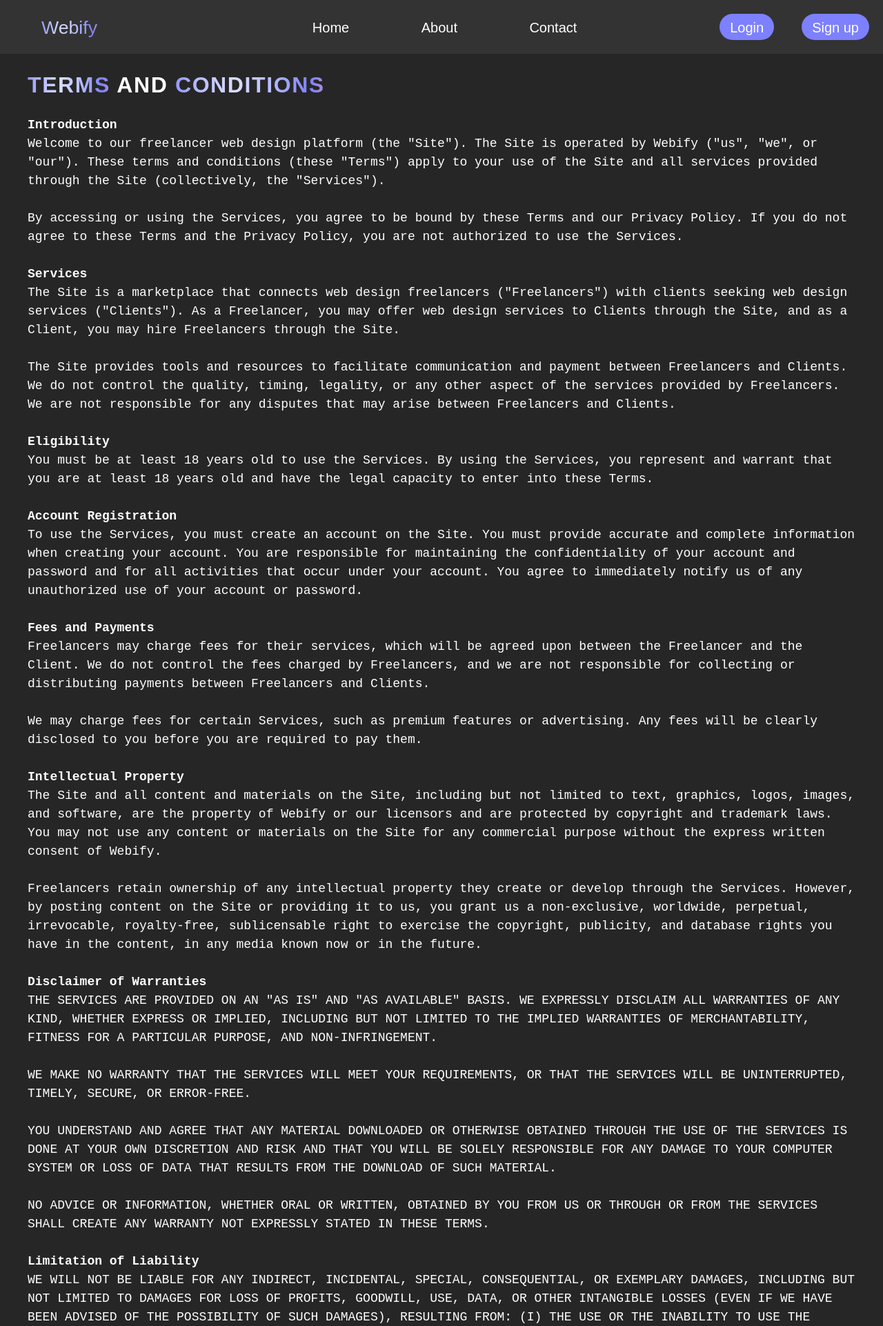
After one commit to lisa1ynn/webify, a PHP site: page /public/terms-and-conditions.php in a window 1280 px wide. The commit adds this page. Shown: the top 1922 px of the page at 69% size. Run offline with PHP 8.4, Linux system fonts and the light colour scheme.

Commit message:
freelancer onboarding finished; contact page and te rms and conditions done

```diff
--- a/public/components/Footer.php
+++ b/public/components/Footer.php
@@ -1,12 +1,11 @@
 <!DOCtype html>
 <html lang="en">
+
 <head>
   <meta charset="UTF-8">
   <title>Responsive Animated Website Footer</title>
   <style>
-
-footer
-{
+  footer {
     position: relative;
     width: 93%;
     background: #333;
@@ -16,13 +15,13 @@ footer
     justify-content: center;
     align-items: center;
     flex-direction: column;
-    margin-top:200px;
-    margin-left:3px;
+    margin-top: 200px;
+    margin-left: 3px;
     z-index: 0;
   }
-footer  .social_icon,
-footer .menu
-{
+
+  footer .social_icon,
+  footer .menu {
     position: relative;
     display: flex;
     justify-content: center;
@@ -30,25 +29,25 @@ footer .menu
     margin: 10px 0;
     flex-wrap: wrap;
   }
+
   footer .social_icon li,
-footer .menu li
-{
+  footer .menu li {
     list-style: none;
   }
-footer .social_icon li a
-{
+
+  footer .social_icon li a {
     font-size: 2em;
     color: #fff;
     margin: 0 10px;
     display: inline-block;
-    transition: 0,5s;
+    transition: 0, 5s;
   }
-footer  .social_icon li a:hover
-{
+
+  footer .social_icon li a:hover {
     transform: translateY(-10px);
   }
-footer .menu li a
-{
+
+  footer .menu li a {
     font-size: 1.2em;
     color: #fff;
     margin: 0 10px;
@@ -56,20 +55,20 @@ footer .menu li a
     text-decoration: none;
     opacity: 0.75;
   }
-footer .menu li a:hover
-{
+
+  footer .menu li a:hover {
     opacity: 1;
   }
-footer p
-{
+
+  footer p {
     color: #fff;
     text-align: center;
     margin-top: 15px;
     margin-bottom: 10px;
     font-size: 1.1em;
   }
-footer .wave
-{
+
+  footer .wave {
     position: absolute;
     top: -100px;
     left: 0;
@@ -77,62 +76,61 @@ footer .wave
     height: 100px;
     background: url(./pictures/wavegrey2.png);
     background-size: 60%;
-    margin-bottom:200px;
+    margin-bottom: 200px;
 
   }
-footer .wave#wave1
-{
+
+  footer .wave#wave1 {
     z-index: 1000;
     opacity: 1;
     bottom: 0;
     animation: animateWave 5s linear infinite;
   }
-footer .wave#wave2
-{
+
+  footer .wave#wave2 {
     z-index: 999;
     opacity: 0.5;
     bottom: 10px;
     animation: animateWave_02 5s linear infinite;
   }
-footer .wave#wave3
-{
+
+  footer .wave#wave3 {
     z-index: 1000;
     opacity: 0.2;
     bottom: 15px;
     animation: animateWave 6s linear infinite;
   }
-footer .wave#wave4
-{
+
+  footer .wave#wave4 {
     z-index: 999;
     opacity: 0.7;
     bottom: 20px;
     animation: animateWave_02 6s linear infinite;
   }
-@keyframes animateWave
-{
-    0%
-    {
+
+  @keyframes animateWave {
+    0% {
       background-position-x: 300px;
     }
-    100%
-    {
+
+    100% {
       background-position-x: 100px;
     }
   }
-@keyframes animateWave_02
-{
-    0%
-    {
+
+  @keyframes animateWave_02 {
+    0% {
       background-position-x: 0px;
     }
-    100%
-    {
+
+    100% {
       background-position-x: 300px;
     }
   }
   </style>
 
 </head>
+
 <body>
   <footer>
     <div class="waves">
@@ -142,21 +140,30 @@ footer .wave#wave4
       <div class="wave" id="wave4"></div>
     </div>
     <ul class="social_icon">
-            <li><a href="#"><ion-icon name="logo-facebook"></ion-icon></a></li>
-            <li><a href="#"><ion-icon name="logo-twitter"></ion-icon></a></li>
-            <li><a href="#"><ion-icon name="logo-linkedin"></ion-icon></a></li>
-            <li><a href="#"><ion-icon name="logo-instagram"></ion-icon></a></li>
+      <li><a href="#">
+          <ion-icon name="logo-facebook"></ion-icon>
+        </a></li>
+      <li><a href="#">
+          <ion-icon name="logo-twitter"></ion-icon>
+        </a></li>
+      <li><a href="#">
+          <ion-icon name="logo-linkedin"></ion-icon>
+        </a></li>
+      <li><a href="#">
+          <ion-icon name="logo-instagram"></ion-icon>
+        </a></li>
     </ul>
     <ul class="menu">
-            <li><a href="#">Home</a></li>
-            <li><a href="#">About</a></li>
+      <li><a href="/Projects/webify/public/mainpage.php">Home</a></li>
       <li><a href="#">Services</a></li>
-            <li><a href="#">Team</a></li>
-            <li><a href="#">Contact</a></li>
+      <li><a href="/Projects/webify/public/terms-and-conditions.php">Terms & Conditions</a></li>
+      <li><a href="/Projects/webify/public/about.php">About</a></li>
+      <li><a href="/Projects/webify/public/contact.php">Contact</a></li>
     </ul>
     <p> 2022 Webify® | All Rights Reserved</p>
   </footer>
   <script type="module" src="https://unpkg.com/ionicons@5.5.2/dist/ionicons/ionicons.esm.js"></script>
   <script nomodule src="https://unpkg.com/ionicons@5.5.2/dist/ionicons/ionicons.js"></script>
 </body>
+
 </html>
--- a/public/components/Header.php
+++ b/public/components/Header.php
@@ -24,7 +24,7 @@ session_start();
       <ul class='header-ul-links-in'>
         <li class='header-li header-link'><a href='/Projects/webify/public/mainpage.php'>Home</a></li>
         <li class='header-li header-link'><a href='/Projects/webify/public/about.php'>About</a></li>
-          <li class='header-li header-link'><a href='#contact'>Contact</a></li>
+        <li class='header-li header-link'><a href='/Projects/webify/public/contact.php'>Contact</a></li>
       </ul>
       <?php } else { ?>
       <ul class='header-ul-links'>
--- a/public/freelancer-onboarding/freelancer-onboarding-info.php
+++ b/public/freelancer-onboarding/freelancer-onboarding-info.php
@@ -22,7 +22,7 @@
   .button-white {
     padding: 6px 12px !important;
     margin-top: 30px;
-    font-size: x-large;
+    font-size: large;
   }
 
   .primary {
@@ -32,7 +32,7 @@
   }
 
   .white-text-small {
-    font-size: x-large !important;
+    font-size: large !important;
   }
   </style>
   <link rel="stylesheet" href="../general.css?v=<?php echo time(); ?>" />
--- a/public/freelancer-onboarding/freelancer-submit.php
+++ b/public/freelancer-onboarding/freelancer-submit.php
@@ -23,7 +23,7 @@ if (isset($_POST["submit"])) {
 }
 
 // Check file size
-if ($_FILES["profilepicture"]["size"] > 500000) {
+if ($_FILES["profilepicture"]["size"] > 5000000) {
   echo "Sorry, your profile picture file is too large.<br />";
   $uploadOK_profilepic = 0;
 }
--- a/public/general.css
+++ b/public/general.css
@@ -203,7 +203,6 @@ input.wrong-password::placeholder {
   padding: 0;
   list-style: none;
   display: inline-block;
-
 }
 
 .header-ul-links {
@@ -211,8 +210,7 @@ input.wrong-password::placeholder {
   margin: 0;
   list-style: none;
   text-align: center;
-  margin-left: 184px;
-
+  margin-left: 45px;
 }
 
 .header-ul-links-in {
--- /dev/null
+++ b/public/terms-and-conditions.php
@@ -0,0 +1,130 @@
+<!DOCTYPE html>
+<html>
+
+<head>
+  <meta charset="utf-8" />
+  <title>Terms and conditions</title>
+  <meta name="viewport" content="width=device-width, initial-scale=1" />
+  <style>
+  .terms-and-conditions {
+    margin: 0px 40px;
+  }
+
+  .button-white {
+    padding: 6px 12px !important;
+    margin-top: 30px;
+    font-size: large;
+  }
+
+  .primary {
+    background-color: #7d80ff !important;
+    color: #daddff !important;
+    border-color: #daddff !important;
+  }
+
+  .white-text-small {
+    font-size: large !important;
+  }
+  </style>
+  <link rel="stylesheet" href="./general.css?v=<?php echo time(); ?>" />
+</head>
+
+<body>
+  <?php include './components/Header.php' ?>
+  <section>
+    <div class='terms-and-conditions'>
+      <h1>
+        <span class="cool-text">TERMS</span> AND <span class="cool-text">CONDITIONS</span>
+      </h1>
+      <p class="white-text-small computer-font">
+
+        <b>Introduction</b><br>
+        Welcome to our freelancer web design platform (the "Site"). The Site is operated by Webify ("us",
+        "we", or "our"). These terms and conditions (these "Terms") apply to your use of the Site and all services
+        provided through the Site (collectively, the "Services").<br><br>
+
+        By accessing or using the Services, you agree to be bound by these Terms and our Privacy Policy. If you do not
+        agree to these Terms and the Privacy Policy, you are not authorized to use the Services.<br><br>
+
+        <b>Services</b><br>
+        The Site is a marketplace that connects web design freelancers ("Freelancers") with clients seeking web design
+        services ("Clients"). As a Freelancer, you may offer web design services to Clients through the Site, and as a
+        Client, you may hire Freelancers through the Site.<br><br>
+
+        The Site provides tools and resources to facilitate communication and payment between Freelancers and Clients.
+        We do not control the quality, timing, legality, or any other aspect of the services provided by Freelancers.
+        We are not responsible for any disputes that may arise between Freelancers and Clients.<br><br>
+
+        <b>Eligibility</b><br>
+        You must be at least 18 years old to use the Services. By using the Services, you represent and warrant that
+        you are at least 18 years old and have the legal capacity to enter into these Terms.<br><br>
+
+        <b>Account Registration</b><br>
+        To use the Services, you must create an account on the Site. You must provide accurate and complete
+        information when creating your account. You are responsible for maintaining the confidentiality of your
+        account and password and for all activities that occur under your account. You agree to immediately notify us
+        of any unauthorized use of your account or password.<br><br>
+
+        <b>Fees and Payments</b><br>
+        Freelancers may charge fees for their services, which will be agreed upon between the Freelancer and the
+        Client. We do not control the fees charged by Freelancers, and we are not responsible for collecting or
+        distributing payments between Freelancers and Clients.<br><br>
+
+        We may charge fees for certain Services, such as premium features or advertising. Any fees will be clearly
+        disclosed to you before you are required to pay them.<br><br>
+
+        <b>Intellectual Property</b><br>
+        The Site and all content and materials on the Site, including but not limited to text, graphics, logos,
+        images, and software, are the property of Webify or our licensors and are protected by copyright and
+        trademark laws. You may not use any content or materials on the Site for any commercial purpose without the
+        express written consent of Webify.<br><br>
+
+        Freelancers retain ownership of any intellectual property they create or develop through the Services.
+        However, by posting content on the Site or providing it to us, you grant us a non-exclusive, worldwide,
+        perpetual, irrevocable, royalty-free, sublicensable right to exercise the copyright, publicity, and database
+        rights you have in the content, in any media known now or in the future.<br><br>
+
+        <b>Disclaimer of Warranties</b><br>
+        THE SERVICES ARE PROVIDED ON AN "AS IS" AND "AS AVAILABLE" BASIS. WE EXPRESSLY DISCLAIM ALL WARRANTIES OF ANY
+        KIND, WHETHER EXPRESS OR IMPLIED, INCLUDING BUT NOT LIMITED TO THE IMPLIED WARRANTIES OF MERCHANTABILITY,
+        FITNESS FOR A PARTICULAR PURPOSE, AND NON-INFRINGEMENT.<br><br>
+
+        WE MAKE NO WARRANTY THAT THE SERVICES WILL MEET YOUR REQUIREMENTS, OR THAT THE SERVICES WILL BE UNINTERRUPTED,
+        TIMELY, SECURE, OR ERROR-FREE.<br><br>
+
+        YOU UNDERSTAND AND AGREE THAT ANY MATERIAL DOWNLOADED OR OTHERWISE OBTAINED THROUGH THE USE OF THE SERVICES IS
+        DONE AT YOUR OWN DISCRETION AND RISK AND THAT YOU WILL BE SOLELY RESPONSIBLE FOR ANY DAMAGE TO YOUR COMPUTER
+        SYSTEM OR LOSS OF DATA THAT RESULTS FROM THE DOWNLOAD OF SUCH MATERIAL.<br><br>
+
+        NO ADVICE OR INFORMATION, WHETHER ORAL OR WRITTEN, OBTAINED BY YOU FROM US OR THROUGH OR FROM THE SERVICES
+        SHALL CREATE ANY WARRANTY NOT EXPRESSLY STATED IN THESE TERMS.<br><br>
+
+        <b>Limitation of Liability</b><br>
+        WE WILL NOT BE LIABLE FOR ANY INDIRECT, INCIDENTAL, SPECIAL, CONSEQUENTIAL, OR EXEMPLARY DAMAGES, INCLUDING
+        BUT NOT LIMITED TO DAMAGES FOR LOSS OF PROFITS, GOODWILL, USE, DATA, OR OTHER INTANGIBLE LOSSES (EVEN IF WE
+        HAVE BEEN ADVISED OF THE POSSIBILITY OF SUCH DAMAGES), RESULTING FROM: (I) THE USE OR THE INABILITY TO USE THE
+        SERVICES; (II) THE COST OF PROCUREMENT OF SUBSTITUTE GOODS AND SERVICES RESULTING FROM ANY GOODS, DATA,
+        INFORMATION, OR SERVICES PURCHASED OR OBTAINED OR MESSAGES RECEIVED OR TRANSACTIONS ENTERED INTO THROUGH OR
+        FROM THE SERVICES; (III) UNAUTHORIZED ACCESS TO OR ALTERATION OF YOUR TRANSMISSIONS OR DATA; OR (IV) ANY OTHER
+        MATTER RELATING TO THE SERVICES.<br><br>
+
+        IN NO EVENT SHALL OUR TOTAL LIABILITY TO YOU FOR ALL DAMAGES, LOSSES, AND CAUSES OF ACTION (WHETHER IN
+        CONTRACT, TORT (INCLUDING, BUT NOT LIMITED TO, NEGLIGENCE), OR OTHERWISE) EXCEED THE AMOUNT PAID BY YOU, IF
+        ANY, FOR ACCESSING THE SERVICES.<br><br>
+
+        <b>Indemnification</b><br>
+        You agree to indemnify and hold us and our affiliates, officers, agents, and employees harmless from any claim
+        or demand, including reasonable attorneys' fees, made by any third party due to or arising out of your use of
+        the Services, your violation of these Terms, or your violation of any rights of another.<br><br>
+
+        <b>Termination</b><br>
+        We reserve the right to terminate or suspend your access to the Services at any time, without notice, for any
+        reason, including but not limited to breach of these Terms. Upon termination, you lose the right to access the
+        Services.<br><br>
+      </p>
+  </section>
+  <?php include './components/Footer.php' ?>
+</body>
+
+
+</html>
```
Also changed, not shown: public/contact.php (added, +117 -0 lines), public/freelancer-onboarding/freelancer-onboarding-form.php (+29 -26 lines), public/freelancer-onboarding/freelancer-onboarding-success.php (+67 -9 lines), public/pictures/codingdesk-unsplash.jpg (added). Lines whose indentation alone changed are shown as unchanged.
